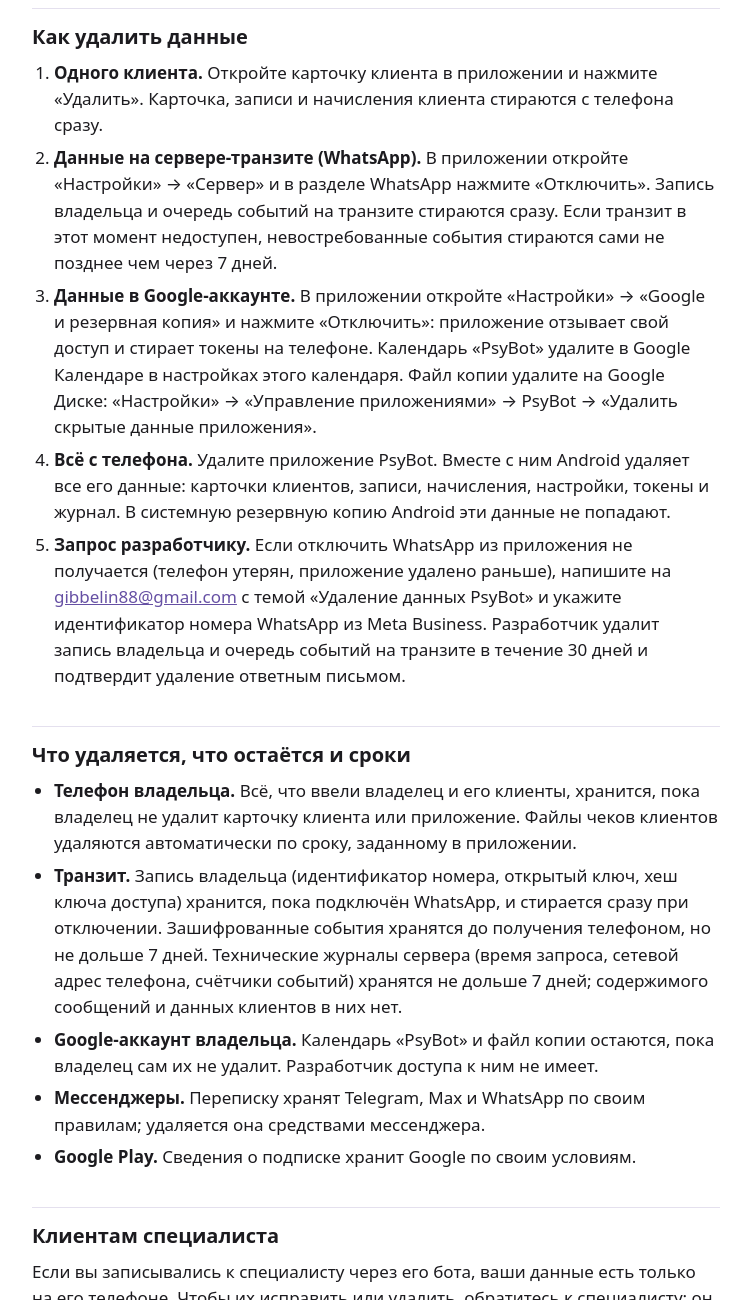
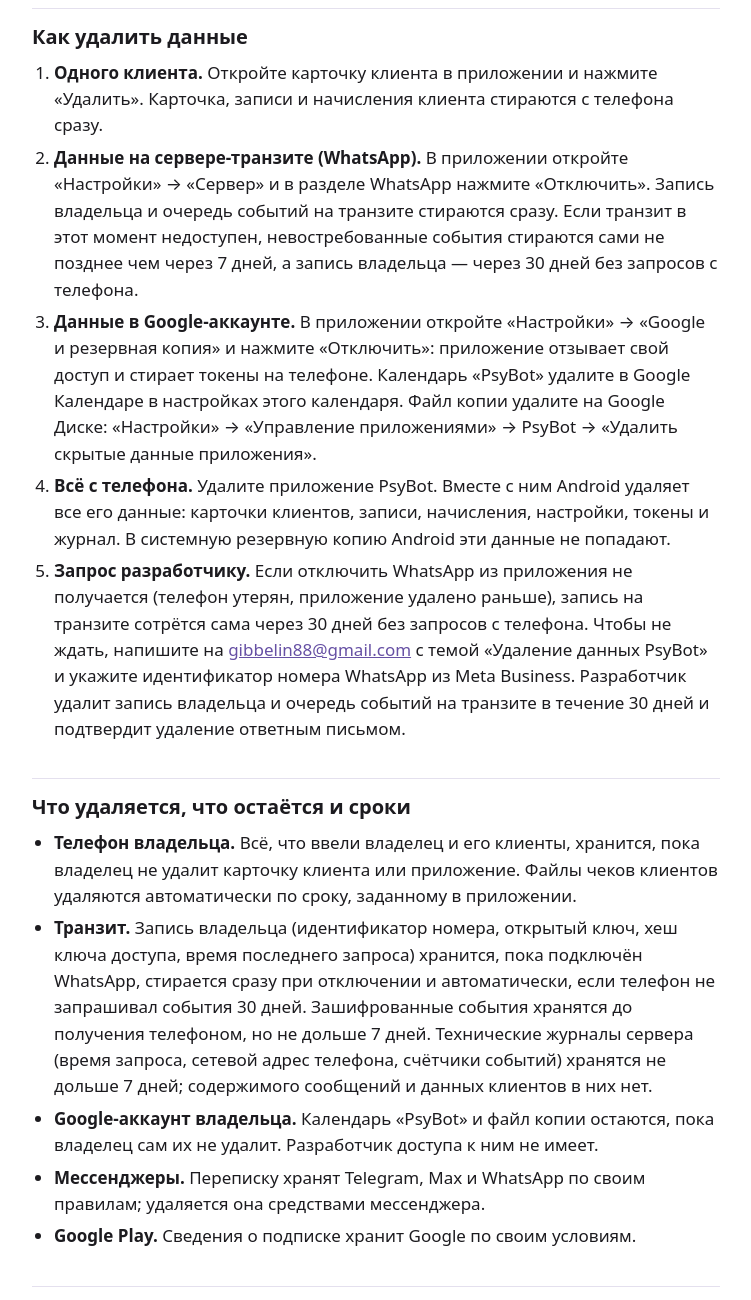
Before and after one commit to Gibbelin/psybot-site, a plain HTML site: page delete.html in a window 1280 px wide. Shown: the part 684-1984 px from the top of the page, without its empty margins (264-1015 px from the left). Drawn offline with Linux system fonts and the light colour scheme.

Commit message:
Политика, редакция от 6 ноября 2026: запись владельца на транзите стирается через 30 дней без запросов с телефона
- Раздел 5: транзит хранит время последнего запроса телефона; без запросов 30 дней запись стирается целиком
- Раздел 8: автоматическое удаление и ссылка на страницу «Удаление данных»
- delete.html: срок 30 дней в шагах про транзит и письмо разработчику, в перечне хранимого

Co-Authored-By: Claude Fable 5.1 <noreply@anthropic.com>

```diff
--- a/delete.html
+++ b/delete.html
@@ -26,16 +26,16 @@
 <h2 id="how">Как удалить данные</h2>
 <ol>
 <li><strong>Одного клиента.</strong> Откройте карточку клиента в приложении и нажмите «Удалить». Карточка, записи и начисления клиента стираются с телефона сразу.</li>
-<li><strong>Данные на сервере-транзите (WhatsApp).</strong> В приложении откройте «Настройки» → «Сервер» и в разделе WhatsApp нажмите «Отключить». Запись владельца и очередь событий на транзите стираются сразу. Если транзит в этот момент недоступен, невостребованные события стираются сами не позднее чем через 7 дней.</li>
+<li><strong>Данные на сервере-транзите (WhatsApp).</strong> В приложении откройте «Настройки» → «Сервер» и в разделе WhatsApp нажмите «Отключить». Запись владельца и очередь событий на транзите стираются сразу. Если транзит в этот момент недоступен, невостребованные события стираются сами не позднее чем через 7 дней, а запись владельца — через 30 дней без запросов с телефона.</li>
 <li><strong>Данные в Google-аккаунте.</strong> В приложении откройте «Настройки» → «Google и резервная копия» и нажмите «Отключить»: приложение отзывает свой доступ и стирает токены на телефоне. Календарь «PsyBot» удалите в Google Календаре в настройках этого календаря. Файл копии удалите на Google Диске: «Настройки» → «Управление приложениями» → PsyBot → «Удалить скрытые данные приложения».</li>
 <li><strong>Всё с телефона.</strong> Удалите приложение PsyBot. Вместе с ним Android удаляет все его данные: карточки клиентов, записи, начисления, настройки, токены и журнал. В системную резервную копию Android эти данные не попадают.</li>
-<li><strong>Запрос разработчику.</strong> Если отключить WhatsApp из приложения не получается (телефон утерян, приложение удалено раньше), напишите на <a href="mailto:gibbelin88@gmail.com?subject=Удаление%20данных%20PsyBot">gibbelin88@gmail.com</a> с темой «Удаление данных PsyBot» и укажите идентификатор номера WhatsApp из Meta Business. Разработчик удалит запись владельца и очередь событий на транзите в течение 30 дней и подтвердит удаление ответным письмом.</li>
+<li><strong>Запрос разработчику.</strong> Если отключить WhatsApp из приложения не получается (телефон утерян, приложение удалено раньше), запись на транзите сотрётся сама через 30 дней без запросов с телефона. Чтобы не ждать, напишите на <a href="mailto:gibbelin88@gmail.com?subject=Удаление%20данных%20PsyBot">gibbelin88@gmail.com</a> с темой «Удаление данных PsyBot» и укажите идентификатор номера WhatsApp из Meta Business. Разработчик удалит запись владельца и очередь событий на транзите в течение 30 дней и подтвердит удаление ответным письмом.</li>
 </ol>
 
 <h2 id="what">Что удаляется, что остаётся и сроки</h2>
 <ul>
 <li><strong>Телефон владельца.</strong> Всё, что ввели владелец и его клиенты, хранится, пока владелец не удалит карточку клиента или приложение. Файлы чеков клиентов удаляются автоматически по сроку, заданному в приложении.</li>
-<li><strong>Транзит.</strong> Запись владельца (идентификатор номера, открытый ключ, хеш ключа доступа) хранится, пока подключён WhatsApp, и стирается сразу при отключении. Зашифрованные события хранятся до получения телефоном, но не дольше 7 дней. Технические журналы сервера (время запроса, сетевой адрес телефона, счётчики событий) хранятся не дольше 7 дней; содержимого сообщений и данных клиентов в них нет.</li>
+<li><strong>Транзит.</strong> Запись владельца (идентификатор номера, открытый ключ, хеш ключа доступа, время последнего запроса) хранится, пока подключён WhatsApp, стирается сразу при отключении и автоматически, если телефон не запрашивал события 30 дней. Зашифрованные события хранятся до получения телефоном, но не дольше 7 дней. Технические журналы сервера (время запроса, сетевой адрес телефона, счётчики событий) хранятся не дольше 7 дней; содержимого сообщений и данных клиентов в них нет.</li>
 <li><strong>Google-аккаунт владельца.</strong> Календарь «PsyBot» и файл копии остаются, пока владелец сам их не удалит. Разработчик доступа к ним не имеет.</li>
 <li><strong>Мессенджеры.</strong> Переписку хранят Telegram, Max и WhatsApp по своим правилам; удаляется она средствами мессенджера.</li>
 <li><strong>Google Play.</strong> Сведения о подписке хранит Google по своим условиям.</li>
```
Also changed, not shown: privacy.html (+4 -4 lines).
